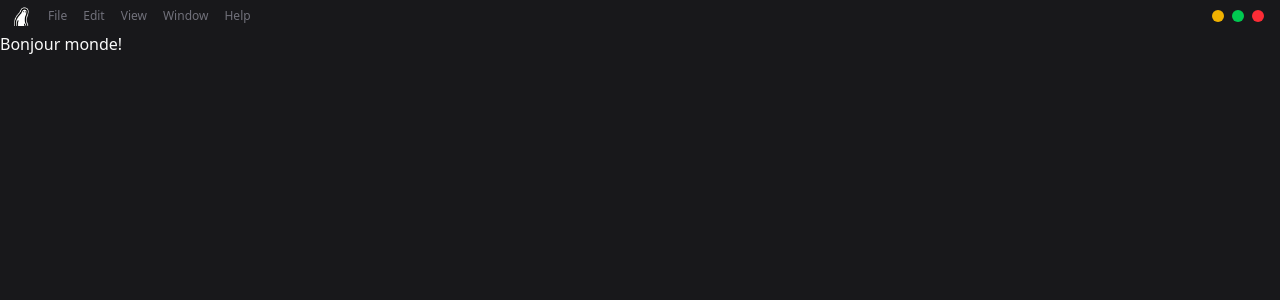
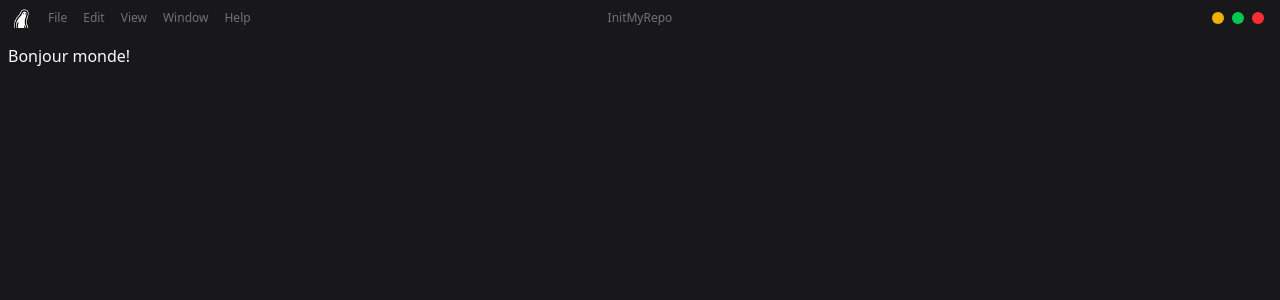
Before and after one commit to luminescencedev/InitMyRepo, a React (Vite) app: page / in a window 1280 px wide. Shown: the top 300 px of the page. Built offline with nearby package versions, Linux system fonts and the light colour scheme.

Commit message:
fix titlebar.tsx

```diff
--- a/src/renderer/App.tsx
+++ b/src/renderer/App.tsx
@@ -1,10 +1,11 @@
 import TitleBar from "./components/TitleBar/TitleBar";
+import { cn } from "./utils/cn";
 
 function App() {
   return (
     <>
       <TitleBar />
-      <div>
+      <div className={cn("h-[calc(100vh-36px)] p-2")}>
         <h1>Bonjour monde!</h1>
       </div>
     </>
--- a/src/renderer/components/TitleBar/MenuBar.tsx
+++ b/src/renderer/components/TitleBar/MenuBar.tsx
@@ -1,12 +1,16 @@
 import { cn } from "../../utils/cn";
-
+const drag = { WebkitAppRegion: "drag" } as React.CSSProperties;
+const noDrag = { WebkitAppRegion: "no-drag" } as React.CSSProperties;
 const menus = ["File", "Edit", "View", "Window", "Help"];
 
 const MenuBar: React.FC = () => {
   // const [activeMenu, setActiveMenu] = useState<string | null>(null);
 
   return (
-    <nav className={cn("flex space-x-2 text-xs font-medium select-none")}>
+    <nav
+      className={cn("flex space-x-2 text-xs font-medium select-none")}
+      style={drag}
+    >
       {menus.map((menu) => (
         <button
           key={menu}
@@ -14,6 +18,7 @@ const MenuBar: React.FC = () => {
             "hover:bg-zinc-800 p-1 rounded-sm focus:outline-none text-zinc-500"
           )}
           tabIndex={-1}
+          style={noDrag}
         >
           {menu}
         </button>
--- a/src/renderer/components/TitleBar/TitleBar.tsx
+++ b/src/renderer/components/TitleBar/TitleBar.tsx
@@ -8,25 +8,34 @@ const noDrag = { WebkitAppRegion: "no-drag" } as React.CSSProperties;
 const TitleBar: React.FC = () => {
   return (
     <div
-      className={cn(
-        "h-8 w-screen flex items-center justify-between text-zinc-00"
-      )}
+      className={cn("h-9 w-screen flex items-center text-zinc-500")}
       style={drag}
     >
-      <div className={cn("flex items-center h-full")}>
+      <div className={cn("flex items-center h-full w-[33vw]")}>
         <img
           src="/luminescence_icon.png"
           alt=""
-          className={cn("h-5 w-auto max-h-full mx-3")}
-          style={{ objectFit: "contain" }}
+          className={cn("h-5 w-auto max-h-full px-3 object-contain")}
         />
         <div style={noDrag}>
           <MenuBar />
         </div>
       </div>
       <div
-        className={cn("flex items-center pl-3 space-x-2 mr-4")}
-        style={noDrag}
+        className={cn(
+          "h-full w-[34vw] p-[5px] flex items-center justify-center"
+        )}
+        style={drag}
+      >
+        <span className={cn("text-xs font-medium select-none")}>
+          InitMyRepo
+        </span>
+      </div>
+      <div
+        className={cn(
+          "h-full w-[33vw] flex items-center justify-end pl-3 pr-4"
+        )}
+        style={drag}
       >
         <WindowActionBar />
       </div>
--- a/src/renderer/components/TitleBar/WindowActionBar.tsx
+++ b/src/renderer/components/TitleBar/WindowActionBar.tsx
@@ -1,9 +1,10 @@
 import { cn } from "../../utils/cn";
+const noDrag = { WebkitAppRegion: "no-drag" } as React.CSSProperties;
 
 const windowActionBar: React.FC = () => {
   return (
     <>
-      <div className={cn("flex space-x-2 items-center ")}>
+      <div className={cn("h-5 flex space-x-2 items-center")} style={noDrag}>
         <button
           onClick={() => window.electron.ipcRenderer.send("minimize")}
           className={cn(
```
